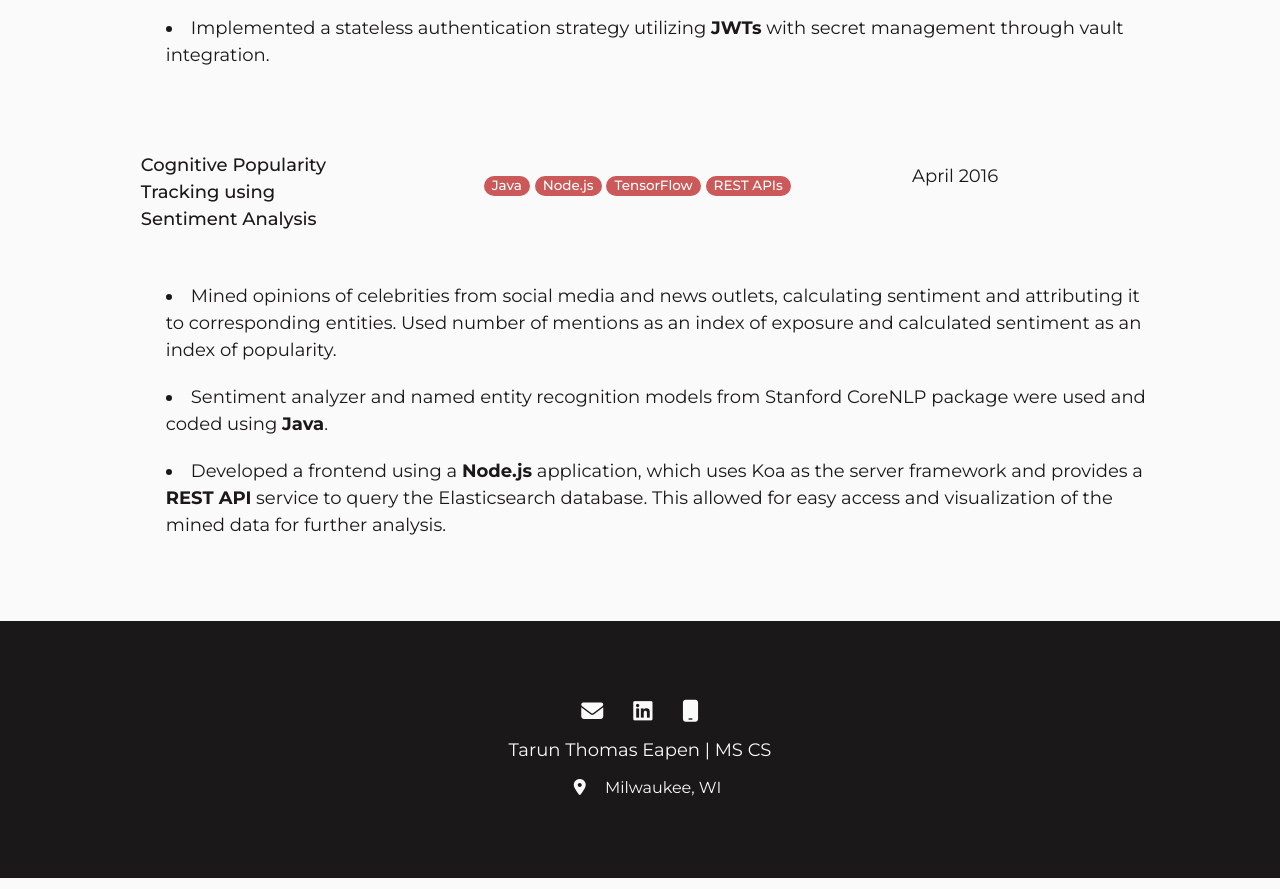
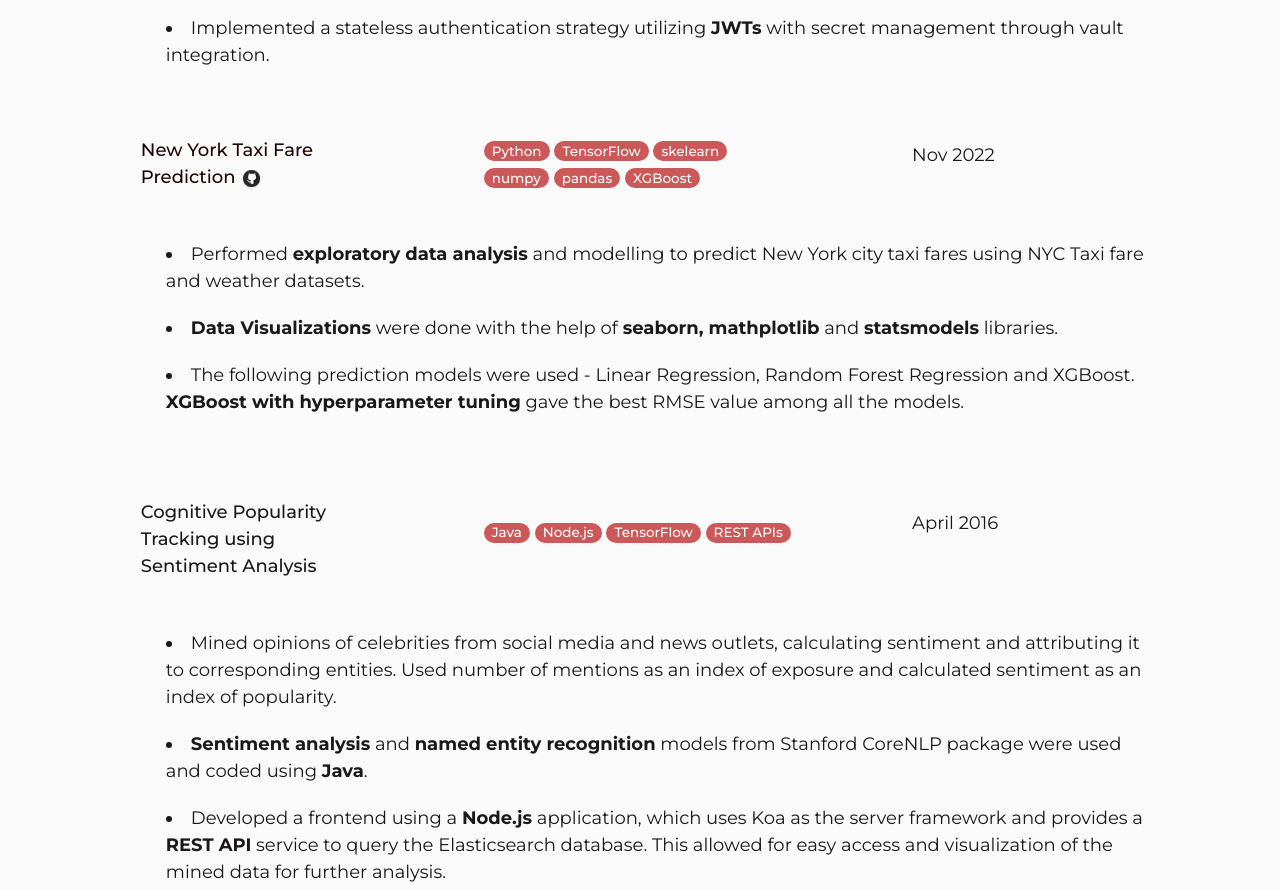
Before and after one commit to TarunThomasEapen/TarunThomasEapen.githib.io, a plain HTML site: page index.html in a window 1280 px wide. Shown: the part 3520-4409 px from the top of the page. Drawn offline with nearby package versions, Linux system fonts and the light colour scheme.

Commit message:
Final Commit

```diff
--- a/index.html
+++ b/index.html
@@ -319,6 +319,38 @@
         </ul>
       </div>
 
+<!--      New York Taxi Fare Prediction -->
+      <div class="row justify-content-between">
+        <div class="col-xs-12 col-sm-8 col-md-3 order-md-2 align-self-center">
+          <a href="https://github.com/TarunThomasEapen/NY-FarePrediction" target="_blank" style="color: #180202; text-decoration: none;">
+            <span class="desc-role">New York Taxi Fare Prediction</span>
+            <img src="images/Github%20Logo.png" style="max-width:10%; max-height:10%;">
+          </a>
+        </div>
+
+        <div class="col-xs-12 col-sm-4 col-md-3 order-md-4 align-self-center">
+          <p>Nov 2022</p>
+        </div>
+
+        <div class="col-xs-12 col-sm-12 col-md-4 order-md-3 align-self-center">
+          <span class="badge badge-pill badge-secondary desc-txt">Python</span> <span class="badge badge-pill badge-secondary desc-txt">TensorFlow</span>  <span class="badge badge-pill badge-secondary desc-txt">skelearn</span>  <span class="badge badge-pill badge-secondary desc-txt">numpy</span> <span class="badge badge-pill badge-secondary desc-txt">pandas</span> <span class="badge badge-pill badge-secondary desc-txt">XGBoost</span>
+        </div>
+      </div>
+<!--      Bullet points-->
+      <div class="row">
+        <ul style="list-style-position: inside;">
+          <li class="list_space">
+            Performed <b>exploratory data analysis</b> and modelling to predict New York city taxi fares using NYC Taxi fare and weather datasets.
+          </li>
+          <li class="list_space">
+            <b>Data Visualizations</b> were done with the help of <b>seaborn, mathplotlib</b> and <b>statsmodels</b> libraries.
+          </li>
+          <li>
+            The following prediction models were used - Linear Regression, Random Forest Regression and XGBoost. <b>XGBoost with hyperparameter tuning</b> gave the best RMSE value among all the models.
+          </li>
+        </ul>
+      </div>
+
 <!--     Cognitive Popularity Tracking using Sentiment Analysis -->
       <div class="row justify-content-between">
         <div class="col-xs-12 col-sm-8 col-md-3 order-md-2 align-self-center">
@@ -340,7 +372,7 @@
             Mined opinions of celebrities from social media and news outlets, calculating sentiment and attributing it to corresponding entities. Used number of mentions as an index of exposure and calculated sentiment as an index of popularity.
           </li>
           <li class="list_space">
-            Sentiment analyzer and named entity recognition models from Stanford CoreNLP package were used and coded using <b>Java</b>.
+            <b>Sentiment analysis</b> and <b>named entity recognition</b> models from Stanford CoreNLP package were used and coded using <b>Java</b>.
           </li>
           <li>
             Developed a frontend using a <b>Node.js</b> application, which uses Koa as the server framework and provides a <b>REST API</b> service to query the Elasticsearch database. This allowed for easy access and visualization of the mined data for further analysis.
```
Also changed, not shown: images/Github Logo.png (added), 1 other file.
